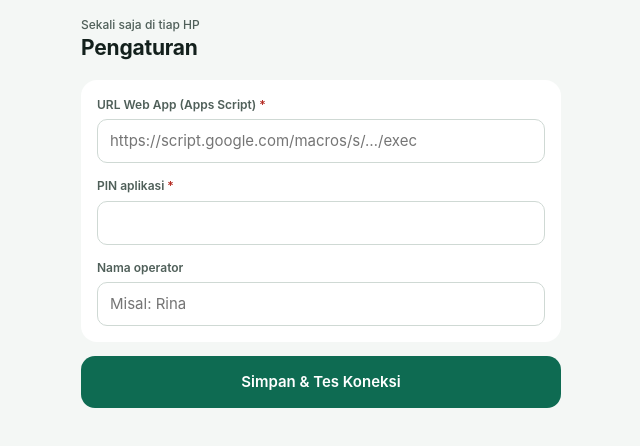
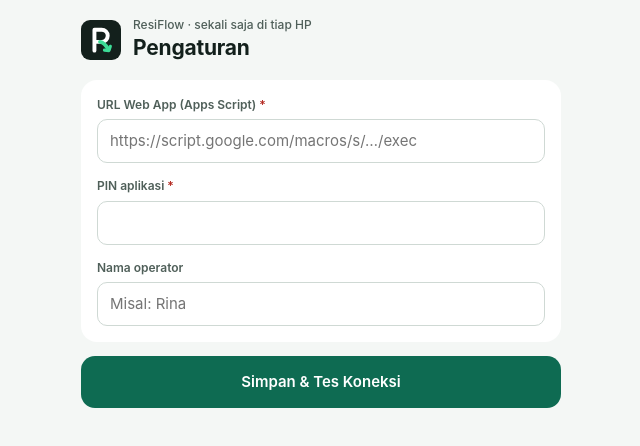
Before and after one commit to vortexarmor944-bit/fkscty, a plain HTML site: page index.html in a window 1280 px wide. Shown: the whole page, without its empty margins (319-959 px from the left). Drawn offline with Linux system fonts and the light colour scheme.

Commit message:
Ganti nama & logo jadi ResiFlow

```diff
--- a/index.html
+++ b/index.html
@@ -3,11 +3,11 @@
 <head>
 <meta charset="utf-8">
 <meta name="viewport" content="width=device-width, initial-scale=1, viewport-fit=cover">
-<meta name="theme-color" content="#0E6B52">
+<meta name="theme-color" content="#13201C">
 <link rel="manifest" href="manifest.webmanifest">
 <link rel="icon" href="icon.svg" type="image/svg+xml">
-<link rel="apple-touch-icon" href="icon.svg">
-<title>Resi → WhatsApp</title>
+<link rel="apple-touch-icon" href="icon-192.png">
+<title>ResiFlow</title>
 <style>
 *{box-sizing:border-box}
 :root{--g:#0E6B52;--g2:#E3F1EB;--ink:#13201C;--mut:#4F5F59;--bd:#CFD9D4;--bg:#F4F7F5;--warn:#FDEFD9;--warnInk:#6E3C00;--blue:#E8EEF9;--blueInk:#1D3A6E;--red:#B3261E}
@@ -95,7 +95,7 @@ button,.btn{font:inherit;cursor:pointer;border:0;border-radius:14px;min-height:4
 
 <!-- ========== PENGATURAN ========== -->
 <section id="s-setup" hidden>
-  <header class="top"><div><div class="sub">Sekali saja di tiap HP</div><h1>Pengaturan</h1></div></header>
+  <header class="top"><img src="icon.svg" alt="" width="40" height="40"><div><div class="sub">ResiFlow · sekali saja di tiap HP</div><h1>Pengaturan</h1></div></header>
   <main>
     <div class="card">
       <div class="field"><label for="cfg-url">URL Web App (Apps Script) <span class="req">*</span></label>
@@ -114,7 +114,7 @@ button,.btn{font:inherit;cursor:pointer;border:0;border-radius:14px;min-height:4
 <!-- ========== BERANDA ========== -->
 <section id="s-home" hidden>
   <header class="top" style="justify-content:space-between">
-    <div><div class="sub" id="hello">Halo</div><h1>Resi → WhatsApp</h1></div>
+    <div style="display:flex;align-items:center;gap:10px"><img src="icon.svg" alt="" width="40" height="40"><div><h1>Resi<span style="color:var(--g)">Flow</span></h1><div class="sub" id="hello">Halo</div></div></div>
     <button class="icon-btn" id="btn-settings" aria-label="Pengaturan"><svg width="22" height="22" viewBox="0 0 24 24" fill="none" stroke="currentColor" stroke-width="2" stroke-linecap="round" stroke-linejoin="round" aria-hidden="true"><circle cx="12" cy="12" r="3"></circle><path d="M19.4 15a1.7 1.7 0 0 0 .3 1.8l.1.1a2 2 0 1 1-2.8 2.8l-.1-.1a1.7 1.7 0 0 0-1.8-.3 1.7 1.7 0 0 0-1 1.5V21a2 2 0 1 1-4 0v-.1a1.7 1.7 0 0 0-1.1-1.5 1.7 1.7 0 0 0-1.8.3l-.1.1a2 2 0 1 1-2.8-2.8l.1-.1a1.7 1.7 0 0 0 .3-1.8 1.7 1.7 0 0 0-1.5-1H3a2 2 0 1 1 0-4h.1a1.7 1.7 0 0 0 1.5-1.1 1.7 1.7 0 0 0-.3-1.8l-.1-.1a2 2 0 1 1 2.8-2.8l.1.1a1.7 1.7 0 0 0 1.8.3H9a1.7 1.7 0 0 0 1-1.5V3a2 2 0 1 1 4 0v.1a1.7 1.7 0 0 0 1 1.5 1.7 1.7 0 0 0 1.8-.3l.1-.1a2 2 0 1 1 2.8 2.8l-.1.1a1.7 1.7 0 0 0-.3 1.8V9a1.7 1.7 0 0 0 1.5 1H21a2 2 0 1 1 0 4h-.1a1.7 1.7 0 0 0-1.5 1z"></path></svg></button>
   </header>
   <main>
@@ -133,6 +133,7 @@ button,.btn{font:inherit;cursor:pointer;border:0;border-radius:14px;min-height:4
       <button class="btn btn-t" id="btn-reload-db" style="min-height:40px;font-size:13px">Muat ulang database</button>
     </div>
     <div class="hist" id="hist"></div>
+    <div class="sub" style="text-align:center;margin-top:8px">ResiFlow by fkscty</div>
   </main>
 </section>
 
```
